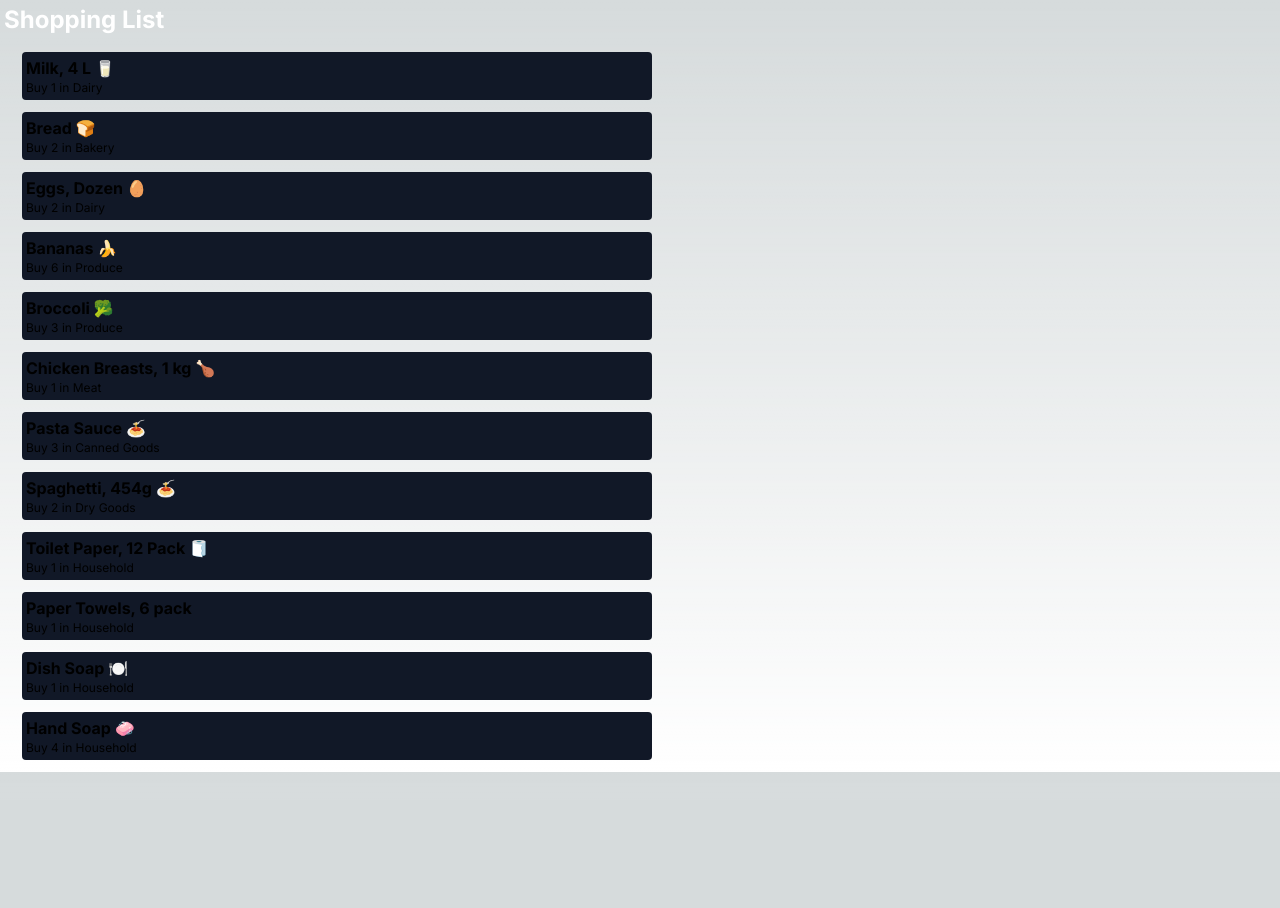
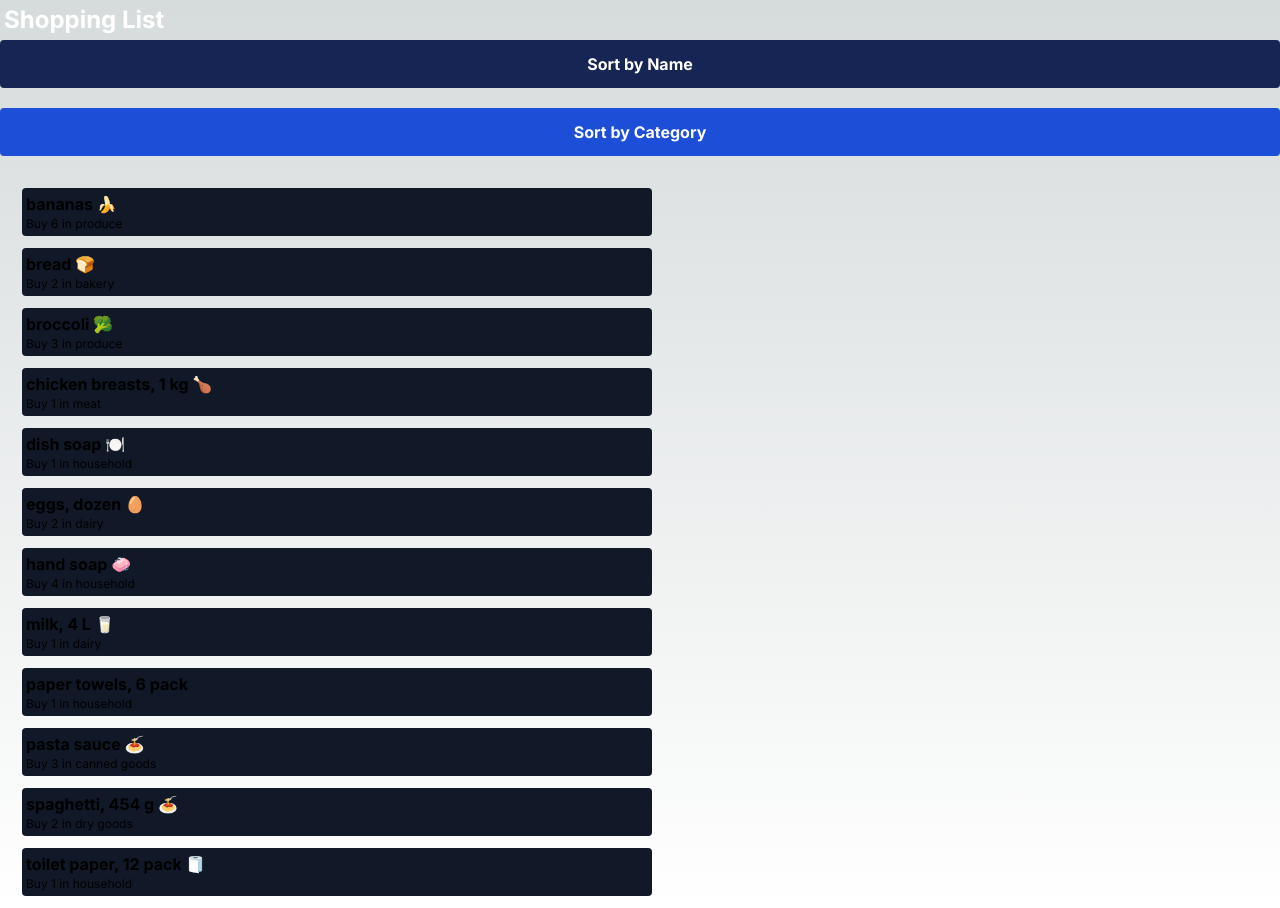
Before and after one commit to JHNSTVN/cprg306-assignments, a Next.js app: page /week-5 in a window 1280 px wide. Before the commit the page ends 800 px from the top, so only its background shows below. Built offline with nearby package versions, Linux system fonts and the light colour scheme.

Commit message:
Week-5 .JSON added

```diff
--- a/app/week-5/item-list.js
+++ b/app/week-5/item-list.js
@@ -1,75 +1,48 @@
+"use client"
+import React, { useState, useEffect } from 'react';
 import Item from './item.js';
+import itemsData from './items.json';
 
 const ItemList = () => {
-  const items1= [
-    {
-      name: "Milk, 4 L 🥛",
-      quantity: 1,
-      category: "Dairy",
-    },
-    {
-      name: "Bread 🍞",
-      quantity: 2,
-      category: "Bakery",
-    },
-    {
-      name: "Eggs, Dozen 🥚",
-      quantity: 2,
-      category: "Dairy",
-    },
-    {
-      name: "Bananas 🍌",
-      quantity: 6,
-      category: "Produce",
-    },
-    {
-      name: "Broccoli 🥦",
-      quantity: 3,
-      category: "Produce",
-    },
-    {
-      name: "Chicken Breasts, 1 kg 🍗",
-      quantity: 1,
-      category: "Meat",
-    },
-    {
-      name: "Pasta Sauce 🍝",
-      quantity: 3,
-      category: "Canned Goods",
-    },
-    {
-      name: "Spaghetti, 454g 🍝",
-      quantity: 2,
-      category: "Dry Goods",
-    },
-    {
-      name: "Toilet Paper, 12 Pack 🧻",
-      quantity: 1,
-      category: "Household",
-    },
-    {
-      name: "Paper Towels, 6 pack",
-      quantity: 1,
-      category: "Household",
-    },
-    {
-      name: "Dish Soap 🍽️",
-      quantity: 1,
-      category: "Household",
-    },
-    {
-      name: "Hand Soap 🧼",
-      quantity: 4,
-      category: "Household",
-    },
-  ];
+  const [sortBy, setSortBy] = useState('name');
+  const [sortedItems, setSortedItems] = useState([...itemsData]);
+
+  useEffect(() => {
+    sortItems(sortBy);
+  }, [sortBy]);
+
+  const sortItems = (sortKey) => {
+    const itemsToSort = [...itemsData];
+    itemsToSort.sort((a, b) => {
+      if (sortKey === 'name') {
+        return a.name.localeCompare(b.name);
+      } else if (sortKey === 'category') {
+        return a.category.localeCompare(b.category);
+      }
+    });
+    setSortedItems(itemsToSort);
+  };
 
   return (
-    <ul className="list-disc pl-5">
-      {items1.map((item, index) => (
-        <Item key={index} {...item} />
-      ))}
-    </ul>
+    <div>
+      <button
+        onClick={() => setSortBy('name')}
+        className={`w-full h-12 ${sortBy === 'name' ? 'bg-blue-950' : 'bg-blue-700'} hover:bg-blue-700 text-white font-bold py-2 px-4 rounded mb-5`}
+      >
+        Sort by Name
+      </button>
+      <button
+        onClick={() => setSortBy('category')}
+        className={`w-full h-12 ${sortBy === 'category' ? 'bg-blue-950' : 'bg-blue-700'} hover:bg-blue-700 text-white font-bold py-2 px-4 rounded mb-5`}
+      >
+        Sort by Category
+      </button>
+      <ul className="list-disc pl-5">
+        {sortedItems.map((item) => (
+          <Item key={item.id} name={item.name} quantity={item.quantity} category={item.category} />
+        ))}
+      </ul>
+    </div>
   );
 };
 
--- /dev/null
+++ b/app/week-5/items.json
@@ -0,0 +1,74 @@
+[
+    {
+      "id": "1h2GJKH12gkHG31h1H",
+      "name": "milk, 4 L 🥛",
+      "quantity": 1,
+      "category": "dairy"
+    },
+    {
+      "id": "2KJH3k2j3H1k2J3K1H",
+      "name": "bread 🍞",
+      "quantity": 2,
+      "category": "bakery"
+    },
+    {
+      "id": "3h2KJH3k2j3H1k2J3",
+      "name": "eggs, dozen 🥚",
+      "quantity": 2,
+      "category": "dairy"
+    },
+    {
+      "id": "4k2J3K1H2GJKH12gk",
+      "name": "bananas 🍌",
+      "quantity": 6,
+      "category": "produce"
+    },
+    {
+      "id": "5H1h1H2KJH3k2j3H",
+      "name": "broccoli 🥦",
+      "quantity": 3,
+      "category": "produce"
+    },
+    {
+      "id": "6H1k2J3K1H2GJKH1",
+      "name": "chicken breasts, 1 kg 🍗",
+      "quantity": 1,
+      "category": "meat"
+    },
+    {
+      "id": "7gkHG31h1H2KJH3k",
+      "name": "pasta sauce 🍝",
+      "quantity": 3,
+      "category": "canned goods"
+    },
+    {
+      "id": "8j3H1k2J3K1H2GJK",
+      "name": "spaghetti, 454 g 🍝",
+      "quantity": 2,
+      "category": "dry goods"
+    },
+    {
+      "id": "9H12gkHG31h1H2KJ",
+      "name": "toilet paper, 12 pack 🧻",
+      "quantity": 1,
+      "category": "household"
+    },
+    {
+      "id": "10H3k2j3H1k2J3K1",
+      "name": "paper towels, 6 pack",
+      "quantity": 1,
+      "category": "household"
+    },
+    {
+      "id": "11k2J3K1H2GJKH12",
+      "name": "dish soap 🍽️",
+      "quantity": 1,
+      "category": "household"
+    },
+    {
+      "id": "12GJKH12gkHG31h1",
+      "name": "hand soap 🧼",
+      "quantity": 4,
+      "category": "household"
+    }
+  ]
```
Also changed, not shown: app/week-5/item.js (line endings or trailing spaces), app/week-5/page.js (line endings or trailing spaces).
